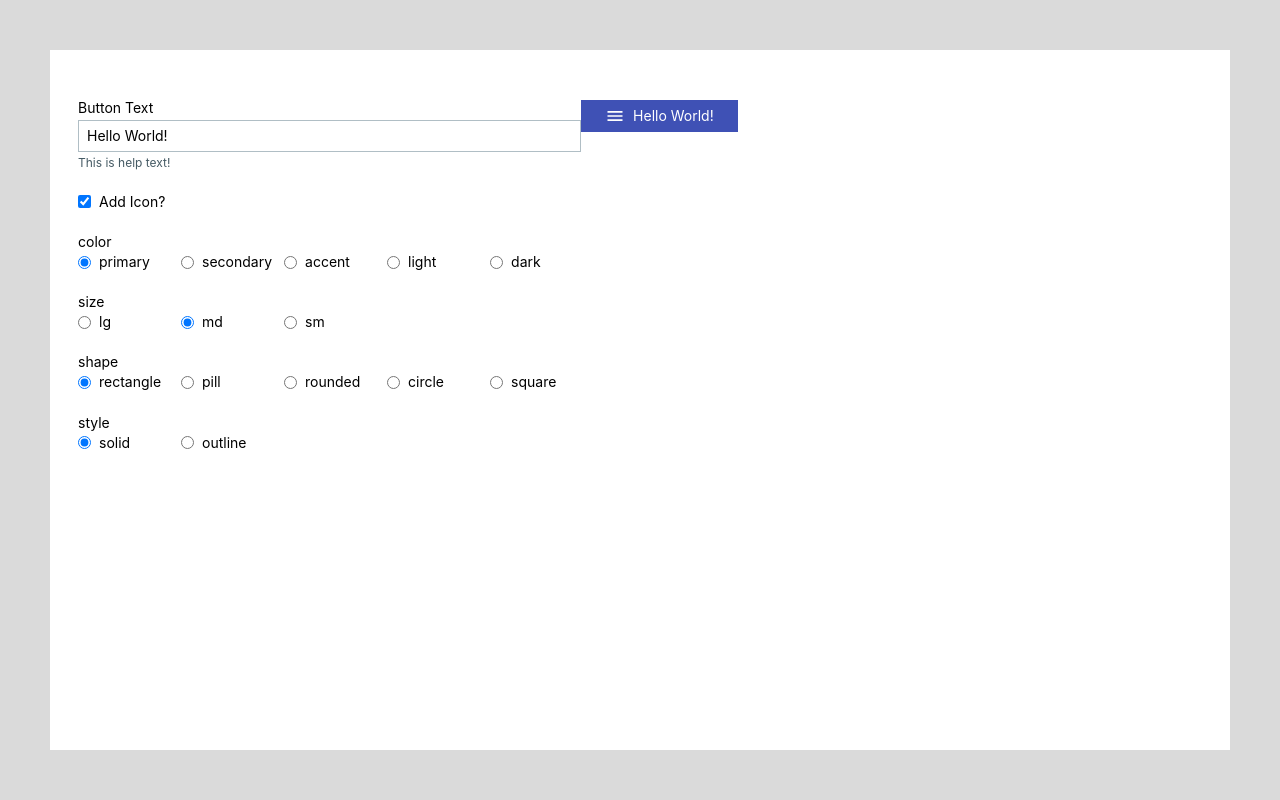
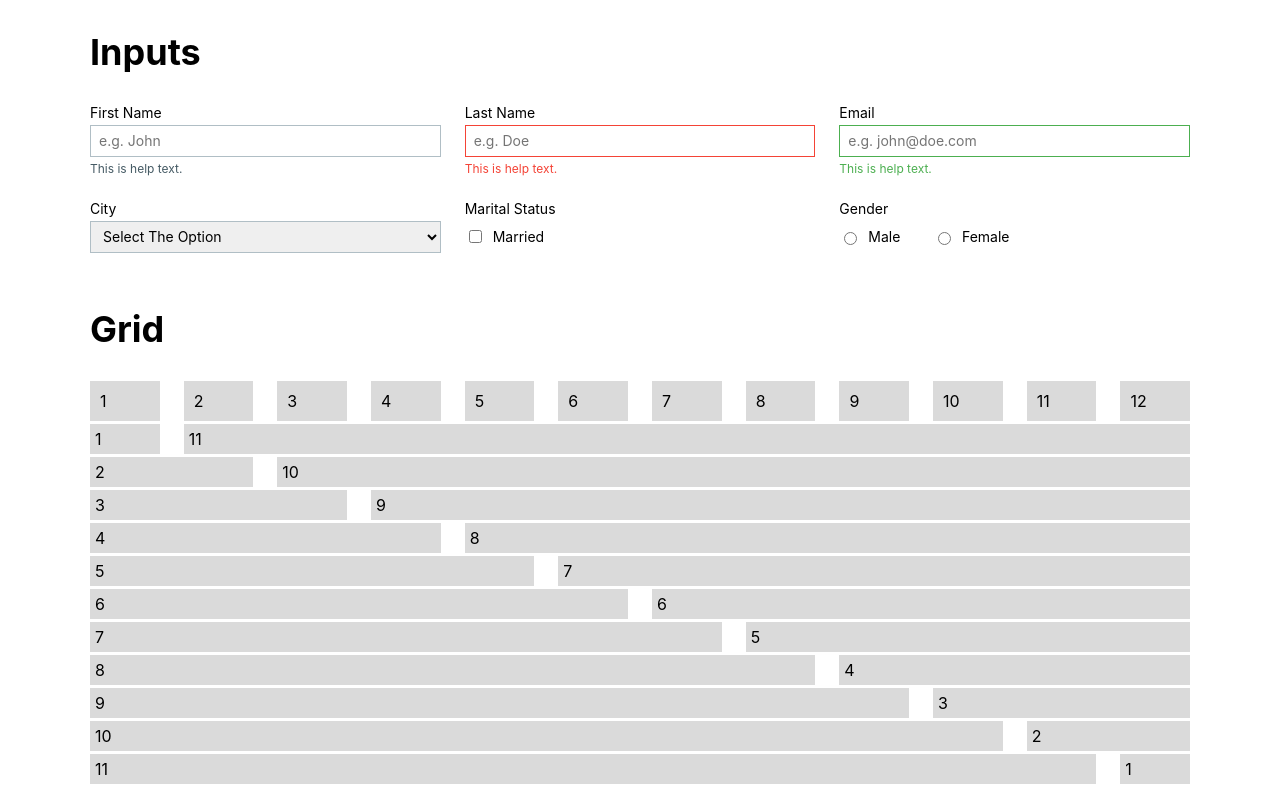
Before and after one commit to 7span/shilp, a Vue app: page / in a window 1280 px wide. Shown: the top 800 px of the page. Built offline with nearby package versions, Linux system fonts and the light colour scheme.

Commit message:
Vue Demo Added

```diff
--- a/scss/components/_button.scss
+++ b/scss/components/_button.scss
@@ -1,5 +1,6 @@
-$variants: "primary", "secondary", "accent", "light", "dark";
-$styles: "solid", "outline";
+$variants: "primary", "secondary", "accent", "light", "dark", "info", "success",
+  "danger", "warning";
+$styles: "solid", "outline", "muted";
 $shapes: "rectangle", "square", "rounded", "pill", "circle";
 
 /*----------------------------------
@@ -46,7 +47,7 @@ Generates classes based on themes colors
   }
 
   &:hover:not(:disabled) {
-    background-color: var(--hover-color--#{$variant});
+    background-color: var(--color--#{$variant}--hover);
   }
 }
 
@@ -68,6 +69,16 @@ STYLES
       path {
         fill: var(--text-color--#{$variant});
       }
+    }
+  } @else if $style== "muted" {
+    background-color: var(--color--#{$variant}--muted);
+    color: var(--color--#{$variant});
+    path {
+      fill: var(--color--#{$variant});
+    }
+    &:hover {
+      background-color: var(--color--#{$variant}--muted);
+      color: var(--color--#{$variant});
     }
   }
 }
--- a/scss/components/_grid.scss
+++ b/scss/components/_grid.scss
@@ -49,6 +49,7 @@ COLUMN
     }
     &.#{$className} {
       flex: 0 0 (100% / $grids) * $i;
+      max-width: (100% / $grids) * $i;
     }
   }
 }
@@ -84,7 +85,9 @@ CREATE CLASSES
 }
 
 .ss-col {
-  flex: 1 1 auto;
+  flex-basis: 0;
+  flex-grow: 1;
+  max-width: 100%;
   @include col();
   @include col-gap();
   @if ($debug) {
@@ -105,9 +108,6 @@ GRID
     }
     &.#{$className} {
       grid-template-columns: repeat($size, 1fr);
-      > .field {
-        margin: 0;
-      }
     }
   }
 }
--- a/scss/components/_inputs.scss
+++ b/scss/components/_inputs.scss
@@ -1,30 +1,54 @@
+$field-states: "danger", "warning", "success", "info";
+
+/*----------------------------------
+COMMON CSS
+Applies to textboxes, textareas, select
+----------------------------------*/
 @mixin input-common {
   outline: 0;
   padding: 0 var(--space--xs);
   border: 1px solid var(--grey--light);
+  border-radius: 0;
   font-size: var(--font-size--span);
   font-family: var(--font--content);
   width: 100%;
   color: #000000;
   &:focus {
-    box-shadow: 0 0 0 3px var(--color--focus);
+    box-shadow: 0 0 0 3px var(--color--primary--muted);
     position: relative;
-    //border-color: transparent;
   }
   &:disabled {
+    color: var(--grey);
     background-color: var(--grey--lightest);
   }
 }
+
+/*----------------------------------
+SIZES
+----------------------------------*/
 @mixin input-size($size: "md") {
   height: var(--input-size--#{$size});
   line-height: var(--input-size--#{$size});
 }
 
-input[type="text"],
-input[type="email"],
-input[type="url"],
-input[type="search"],
-input[type="password"] {
+/*----------------------------------
+ALL INPUT TEXT TYPES
+Selector for all the input types
+----------------------------------*/
+@mixin input-text {
+  input[type="text"],
+  input[type="email"],
+  input[type="url"],
+  input[type="search"],
+  input[type="password"] {
+    @content;
+  }
+}
+
+/*----------------------------------
+Input
+----------------------------------*/
+@include input-text {
   @include input-common;
   @include input-size;
   @each $size in $sizes {
@@ -34,14 +58,37 @@ input[type="password"] {
   }
 }
 
+/*----------------------------------
+Labels
+----------------------------------*/
 label {
   font-size: var(--font-size--span);
 }
 
+/*----------------------------------
+Select
+----------------------------------*/
+select {
+  @include input-common;
+  @include input-size;
+  @each $size in $sizes {
+    &.is-#{$size} {
+      @include input-size($size);
+    }
+  }
+}
+
+/*----------------------------------
+Form Fields
+----------------------------------*/
+
 .field {
-  + .field {
-    margin-top: var(--space--md);
+  margin-bottom: var(--space--md);
+
+  .field {
+    margin: 0;
   }
+
   > label {
     display: flex;
     margin-bottom: 4px;
@@ -51,6 +98,23 @@ label {
     margin-top: 4px;
     color: var(--grey--dark);
   }
+
+  //FIELD STATES
+  @each $state in $field-states {
+    &.is-#{$state} {
+      @include input-text {
+        border-color: var(--color--#{$state});
+        &:focus {
+          box-shadow: 0 0 0 3px var(--color--#{$state}--muted);
+        }
+      }
+      small {
+        color: var(--color--#{$state});
+      }
+    }
+  }
+
+  //RADIO & CHECKBOX
   &.is-radio,
   &.is-checkbox {
     display: flex;
@@ -59,6 +123,11 @@ label {
       margin-bottom: 0;
       margin-left: var(--space--xs);
       cursor: pointer;
+    }
+    @each $size in $sizes {
+      &.is-#{$size} {
+        @include input-size($size);
+      }
     }
   }
 
--- a/scss/config/_css-vars.scss
+++ b/scss/config/_css-vars.scss
@@ -14,11 +14,30 @@
   --color--info: #2196f3;
 
   /* BRAND COLORS HOVERS */
-  --hover-color--primary: #283593;
-  --hover-color--secondary: #00838f;
-  --hover-color--accent: #ff8f00;
-  --hover-color--dark: #37474f;
-  --hover-color--light: #cfd8dc;
+  --color--primary--hover: #283593;
+  --color--secondary--hover: #00838f;
+  --color--accent--hover: #ff8f00;
+  --color--dark--hover: #37474f;
+  --color--light--hover: #cfd8dc;
+
+  /*STATE HOVER COLORS */
+  --color--danger--hover: #d32f2f;
+  --color--warning--hover: #ffa000;
+  --color--success--hover: #388e3c;
+  --color--info--hover: #1976d2;
+
+  /* BRAND COLORS MUTED */
+  --color--primary--muted: #e8eaf6;
+  --color--secondary--muted: #e3f2fd;
+  --color--accent--muted: #fff8e1;
+  --color--dark--muted: #37474f; //TODO:
+  --color--light--muted: #cfd8dc; //TODO:
+
+  /*STATE HOVER MUTED */
+  --color--danger--muted: #ffebee;
+  --color--warning--muted: #fff8e1;
+  --color--success--muted: #e8f5e9;
+  --color--info--muted: #e3f2fd;
 
   /* TEXT COLORS*/
   --text-color--primary: #ffffff;
@@ -26,6 +45,12 @@
   --text-color--accent: #000000;
   --text-color--light: #000000;
   --text-color--dark: #ffffff;
+
+  /* STATE TEXT COLORS */
+  --text-color--danger: #ffffff;
+  --text-color--warning: #000000;
+  --text-color--success: #ffffff;
+  --text-color--info: #ffffff;
 
   /* BORDER COLORS */
   --border-color: #b0bec5;
@@ -48,6 +73,7 @@
   --grey--lightest: #eceff1;
   --grey--lighter: #cfd8dc;
   --grey--light: #b0bec5;
+  --grey: #607d8b;
   --grey--dark: #455a64;
   --grey--darker: #37474f;
   --grey--darkest: #263238;
--- a/scss/styles.scss
+++ b/scss/styles.scss
@@ -1,5 +1,5 @@
 //NORMALIZE
-@import "./normalize";
+//@import "./normalize";
 
 //CONFIG
 @import "./config/index.scss";
--- a/src/App.vue
+++ b/src/App.vue
@@ -1,13 +1,21 @@
 <template lang="pug">
 #app
   .ss-container
+    h2 Inputs
+    inputs
+    h2 Grid
+    grid
+    h2 Buttons
     buttons
+
 </template>
 
 <script>
 export default {
   components: {
-    Buttons: require("@/components/button").default
+    Buttons: require("@/components/button").default,
+    Grid: require("@/components/grid").default,
+    Inputs: require("@/components/input").default
   }
 };
 </script>
@@ -15,7 +23,6 @@ export default {
 
 <style lang="scss">
 #app {
-  border: 50px solid #dadada;
   min-height: 100vh;
 }
 </style>
--- a/src/components/button.vue
+++ b/src/components/button.vue
@@ -1,7 +1,7 @@
 <template lang="pug">
 .buttons
   .ss-row
-    .ss-col-6
+    .ss-col.is-6
       .field
         label Button Text
         input(type="text" v-model="text")
@@ -18,7 +18,7 @@
             input(:id="`variant-${item}`" type="radio" :name="key" :value="item" v-model="selected[key]")
             label(:for="`variant-${item}`") {{item}}
 
-    .ss-col-6
+    .ss-col.is-6
       button(:class="buttonClass")
         svg(v-if="icon" viewBox='0 0 24 24')
           path(fill='#000000',d='M3,6H21V8H3V6M3,11H21V13H3V11M3,16H21V18H3V16Z')
@@ -37,10 +37,20 @@ export default {
       style: "solid"
     },
     variants: {
-      color: ["primary", "secondary", "accent", "light", "dark"],
+      color: [
+        "primary",
+        "secondary",
+        "accent",
+        "light",
+        "dark",
+        "info",
+        "success",
+        "warning",
+        "danger"
+      ],
       size: ["lg", "md", "sm"],
       shape: ["rectangle", "pill", "rounded", "circle", "square"],
-      style: ["solid", "outline"]
+      style: ["solid", "outline", "muted"]
     }
   }),
   computed: {
--- /dev/null
+++ b/src/components/grid.vue
@@ -0,0 +1,31 @@
+<template lang="pug">
+.rows
+  .ss-row.rows__all
+    .ss-col(v-for="i in 12")
+      div {{i}}
+  .ss-row.rows__2(v-for="i in 11")
+    .ss-col(:class="`is-${i}`")
+      div {{i}}
+    .ss-col(:class="`is-${12 - i}`")
+      div {{12 - i}}
+</template>
+
+<style lang="scss" scoped>
+.rows__all {
+  .ss-col {
+    div {
+      padding: 10px;
+      background-color: #dadada;
+    }
+  }
+}
+.rows__2 {
+  margin-top: 3px;
+  .ss-col {
+    div {
+      padding: 5px;
+      background-color: #dadada;
+    }
+  }
+}
+</style>
--- /dev/null
+++ b/src/components/input.vue
@@ -0,0 +1,49 @@
+<template lang="pug">
+.inputs
+  .ss-row
+    .ss-col.is-4
+      .field
+        label First Name
+        input(type="text" placeholder="e.g. John")
+        small This is help text.
+    .ss-col.is-4
+      .field.is-danger
+        label Last Name
+        input(type="text" placeholder="e.g. Doe")
+        small This is help text.
+    .ss-col.is-4
+      .field.is-success
+        label Email
+        input(type="email" placeholder="e.g. john@doe.com")
+        small This is help text.
+
+  .ss-row
+    .ss-col.is-4
+      .field
+        label City
+        select
+          option Select The Option
+          option Ahmedabad
+          option Rajkot
+
+    .ss-col.is-4
+      .field
+        label Marital Status
+        .field.is-checkbox.is-md
+          input(type="checkbox" id="marriage")
+          label(for="marriage") Married
+
+    .ss-col.is-4
+      .field
+        label Gender
+        .ss-row
+          .ss-col.is-3
+            .field.is-checkbox.is-md
+              input(type="radio" id="male")
+              label(for="male") Male
+          .ss-col.is-3
+            .field.is-checkbox.is-md
+              input(type="radio" id="female")
+              label(for="female") Female
+
+</template>
```
Also changed, not shown: scss/components/_spacing.scss (added).
